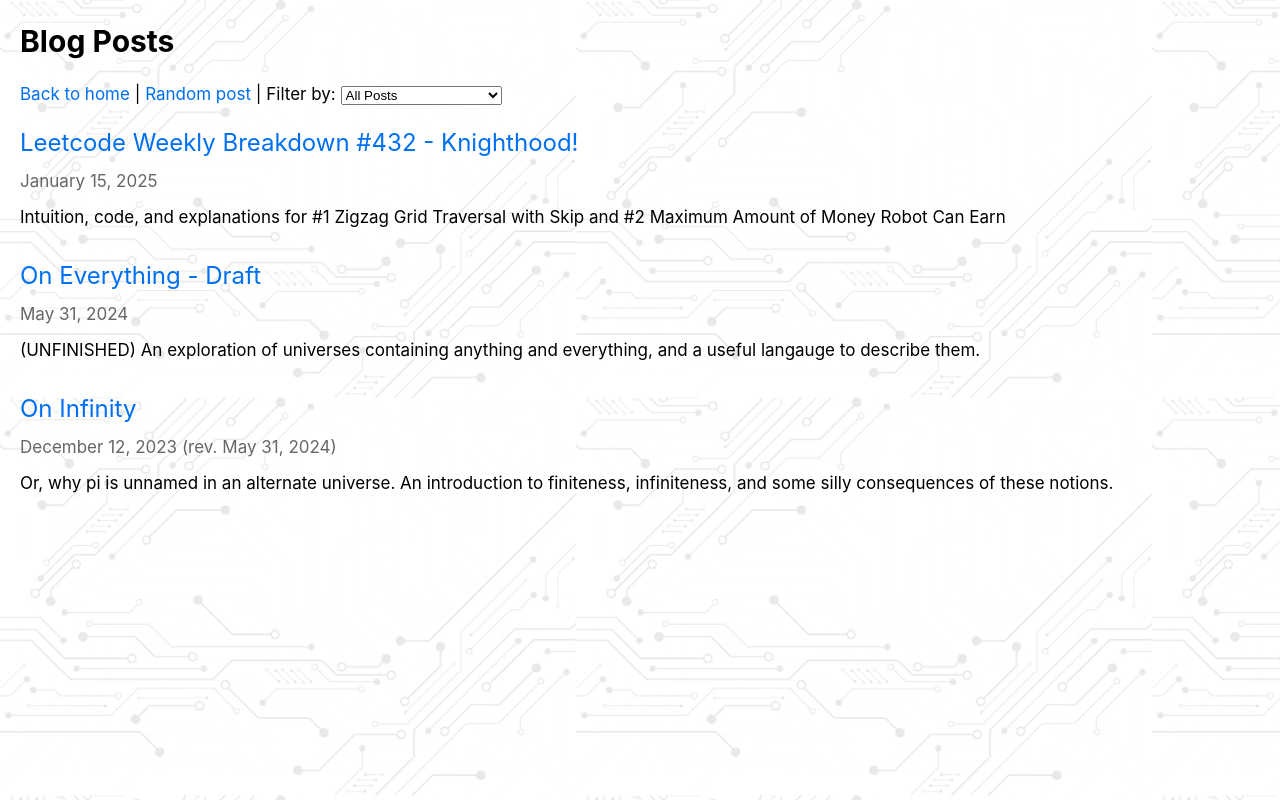
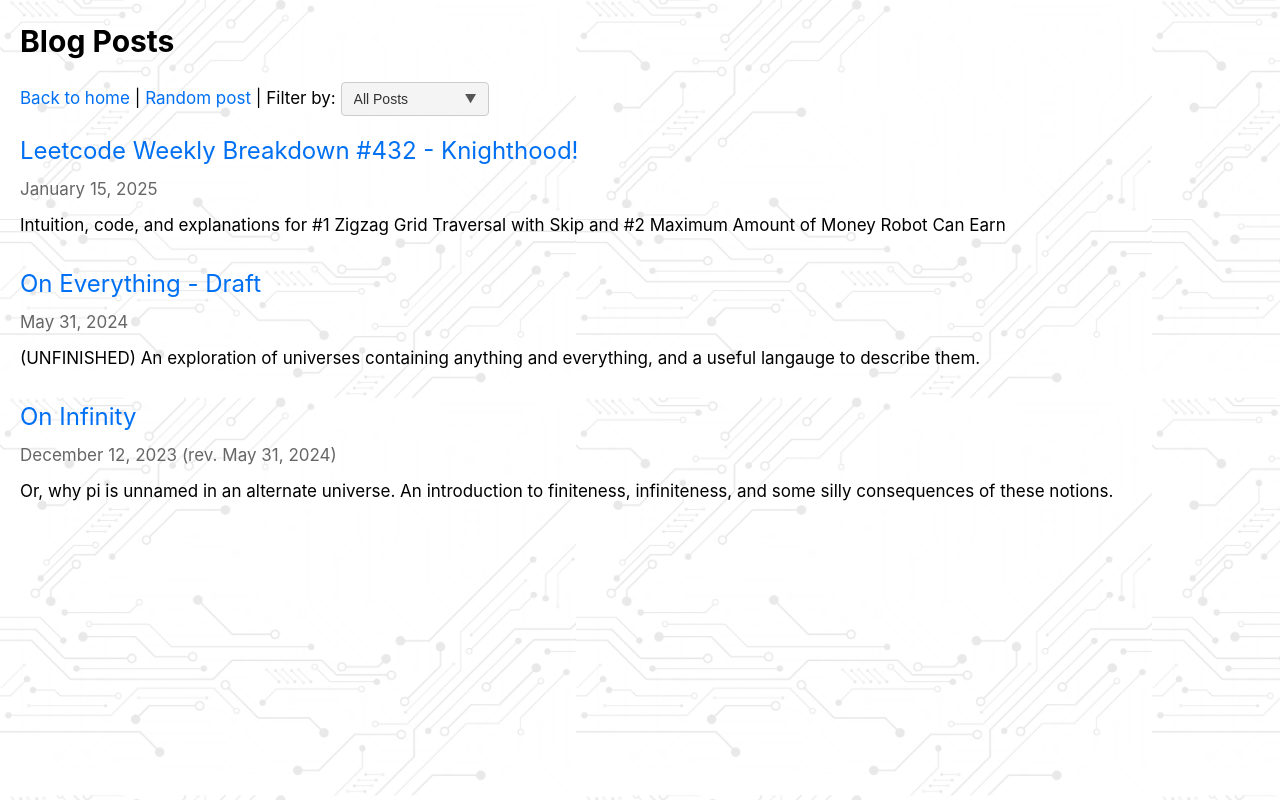
Before and after one commit to Yin4TheWin/personal-website, a Next.js app: page /blog in a window 1280 px wide. Built offline with nearby package versions, Linux system fonts and the light colour scheme.

Commit message:
implement filtering on blog posts by tag

```diff
--- a/pages/blog.js
+++ b/pages/blog.js
@@ -1,3 +1,5 @@
+import { useState } from 'react';
+
 import Link from 'next/link';
 import Head from 'next/head';
 
@@ -19,6 +21,8 @@ export async function getStaticProps() {
 
 export default function Blog({ postsData }) {
   const randomPost = postsData[Math.floor(Math.random() * postsData.length)].id;
+  const [filter, setFilter] = useState("all");
+
   return (
     <Layout>
       <Head>
@@ -31,15 +35,25 @@ export default function Blog({ postsData }) {
             <p className={utilStyles.xs}>
               <Link href="/">Back to home</Link> | <Link href={`/posts/${randomPost}`}>Random post</Link> |
               Filter by: {' '}
-              <select name="cars" id="cars">
-                <option value="all">All Posts</option>
-                <option value="select">Select (My Best Works)</option>
-              </select>
+              <span className={utilStyles.selectContainer}>
+                <select
+                  className={utilStyles.selectBox}
+                  onChange={(e)=>{setFilter(e.target.value)}}
+                >
+                  <option value="all">All Posts</option>
+                  <option value="select">Selected Works</option>
+                  <option value="math">Math</option>
+                  <option value="programming">Programming</option>
+                  <option value="drafts">Drafts</option>
+                </select>
+                <span className={utilStyles.selectArrow}>▼</span>
+            </span>
             </p>
+
           </section>
 
           <ul className={utilStyles.list}>
-            {postsData.filter(({ id, date, title, desc, rev }) => !title.includes("(Draft)")).map(({ id, date, title, desc, rev }) => (
+            {postsData.filter(({ id, date, title, desc, rev, tags}) => tags.includes(filter)).map(({ id, date, title, desc, rev }) => (
               <li className={utilStyles.listItem} key={id}>
                 <Link href={`/posts/${id}`}>{title}</Link>
                 <br />
--- a/styles/utils.module.css
+++ b/styles/utils.module.css
@@ -60,3 +60,45 @@
   color: #666;
   font-size: 0.8rem;
 }
+
+/* utils.module.css */
+.selectContainer {
+  position: relative;
+  display: inline-block;
+}
+
+.selectBox {
+  appearance: none;
+  -webkit-appearance: none;
+  -moz-appearance: none;
+  background-color: #f4f4f4;
+  border: 1px solid #ccc;
+  border-radius: 4px;
+  padding: 8px 12px;
+  padding-right: 36px;
+  font-size: 14px;
+  color: #333;
+  cursor: pointer;
+  outline: none;
+  transition: border-color 0.3s ease;
+  width: auto;
+}
+
+.selectBox:hover {
+  border-color: #888;
+}
+
+.selectBox:focus {
+  border-color: #0070f3;
+  box-shadow: 0 0 4px rgba(0, 112, 243, 0.4);
+}
+
+.selectArrow {
+  position: absolute;
+  top: 50%;
+  right: 12px;
+  transform: translateY(-50%);
+  pointer-events: none;
+  font-size: 12px;
+  color: #555;
+}
```
